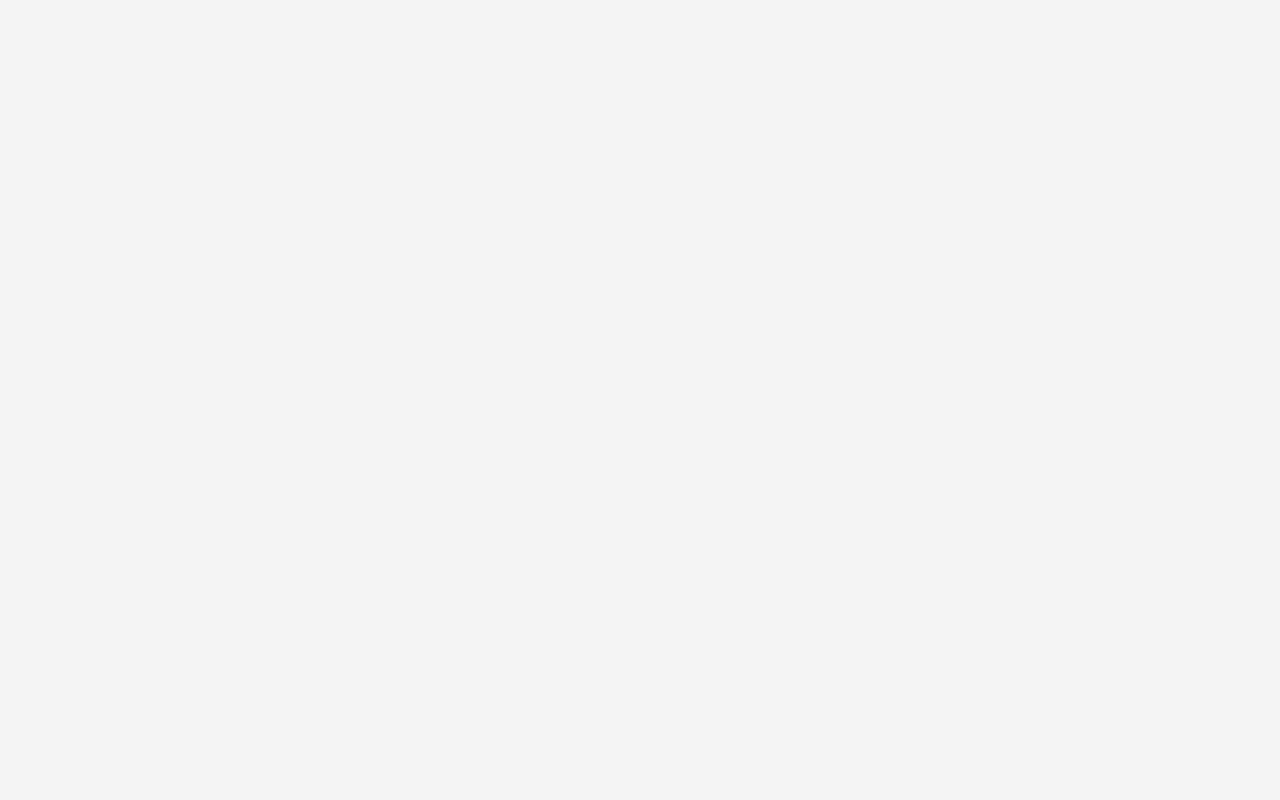
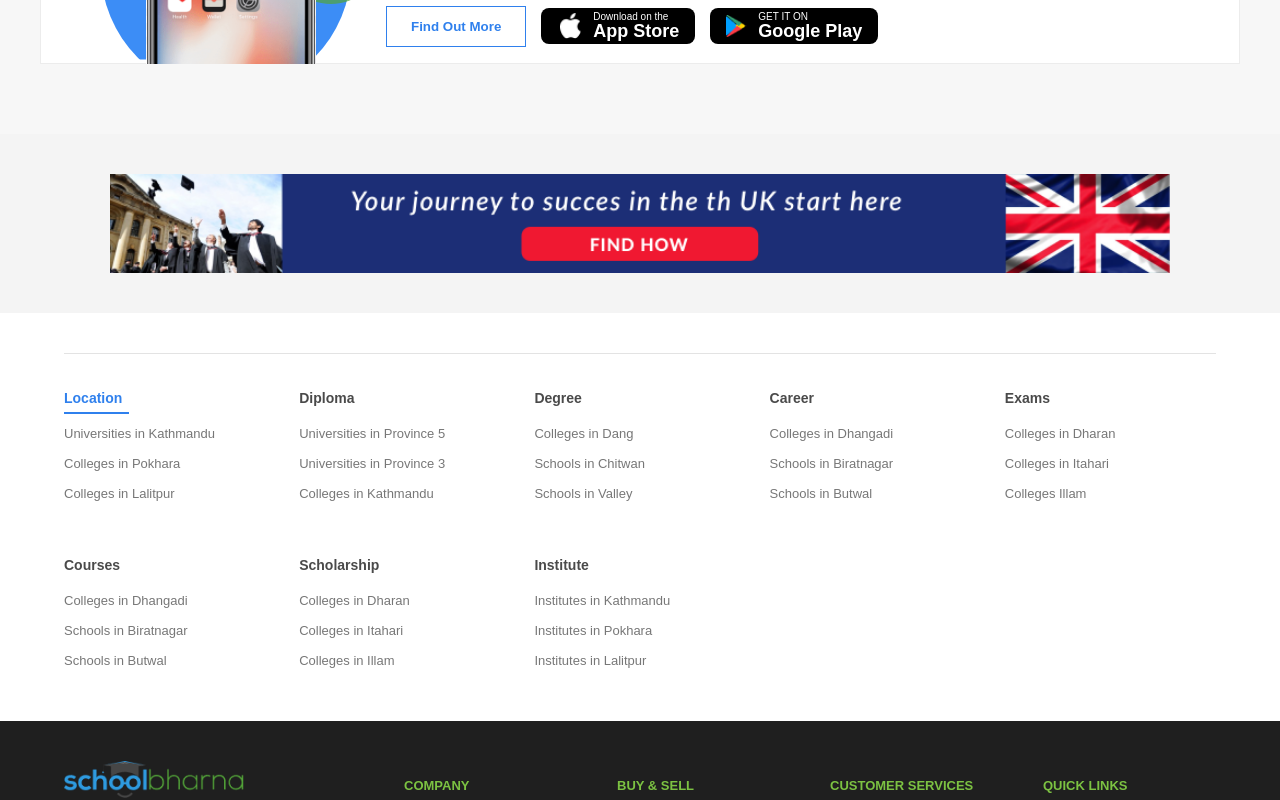
Before and after one commit to bibashmanjusubedi/schoolbharna-ui, a React (Vite) app: page /courses in a window 1280 px wide. Shown: the part 1440-2240 px from the top of the page. Before the commit the page ends 1214 px from the top, so only its background shows below. Built offline with nearby package versions, Linux system fonts and the light colour scheme.

Commit message:
feat: Reusable components from Home Page into Courses page

```diff
--- a/src/pages/Courses.jsx
+++ b/src/pages/Courses.jsx
@@ -1,6 +1,10 @@
 import Navbar from "../components/layout/Navbar";
 import CourseHelp from "../components/layout/CourseHelp";
 import NewsFromNucas from "../components/layout/NewsFromNucas";
+import CourseAppBanner from "../components/layout/CourseAppBanner";
+import JourneyBanner from "../components/layout/JourneyBanner";
+import FooterLinks from "../components/layout/FooterLinks";
+import Footer from "../components/layout/Footer";
 
 export default function Courses() {
   return (
@@ -14,6 +18,13 @@ export default function Courses() {
       <NewsFromNucas
         title= "Popular Articles from courses"
       />
+
+      <CourseAppBanner />
+
+      <JourneyBanner />
+
+      <FooterLinks />
+      <Footer />
     </>
   );
 }
```
